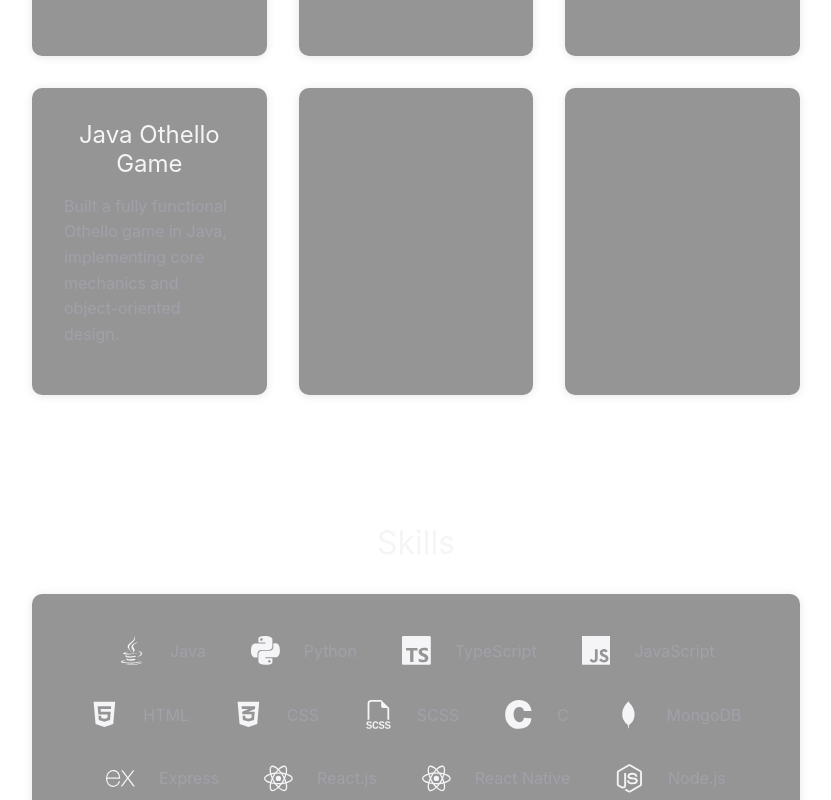
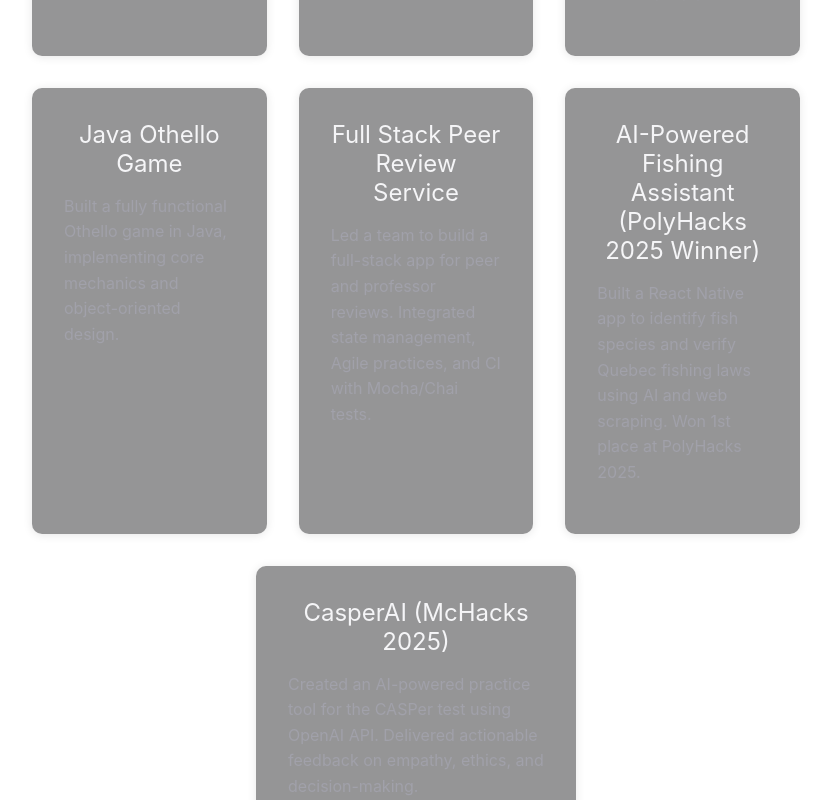
Before and after one commit to FrancoisMartinez/react-portfolio, a React (Vite) app: page / in a window 1280 px wide. Shown: the part 2980-3780 px from the top of the page, without its empty margins (224-1055 px from the left). Built offline with nearby package versions, Linux system fonts and the light colour scheme.

Commit message:
new projects

```diff
--- a/public/data/projects.js
+++ b/public/data/projects.js
@@ -4,37 +4,36 @@
         id: 1,
         titleKey: 'projects.paperTrading.title',
         descriptionKey: 'projects.paperTrading.description',
-        // Optional additional fields
-        year: '2024',
-        type: 'Personal',
-        // Add more fields like 'image', 'link', etc., if available
     },
     {
         id: 2,
         titleKey: 'projects.petAdoption.title',
         descriptionKey: 'projects.petAdoption.description',
-        year: '2024',
-        type: 'Academic',
     },
     {
         id: 3,
         titleKey: 'projects.marketForecaster.title',
         descriptionKey: 'projects.marketForecaster.description',
-        year: '2024',
-        type: 'Personal',
     },
     {
         id: 4,
         titleKey: 'projects.othelloGame.title',
         descriptionKey: 'projects.othelloGame.description',
-        year: '2024',
-        type: 'Academic',
     },
     {
         id: 5,
+        titleKey: 'projects.peerReview.title',
+        descriptionKey: 'projects.peerReview.description',
     },
     {
         id: 6,
+        titleKey: 'projects.fishingAssistant.title',
+        descriptionKey: 'projects.fishingAssistant.description',
+    },
+    {
+        id: 7,
+        titleKey: 'projects.casperAI.title',
+        descriptionKey: 'projects.casperAI.description',
     }
 ];
 
--- a/src/locales/en/translation.json
+++ b/src/locales/en/translation.json
@@ -64,7 +64,18 @@
       "title": "Java Othello Game ",
       "description": "Built a fully functional Othello game in Java, implementing core mechanics and object-oriented design."
     },
-    "viewProject": "View Project"
+    "peerReview": {
+      "title": "Full Stack Peer Review Service",
+      "description": "Led a team to build a full-stack app for peer and professor reviews. Integrated state management, Agile practices, and CI with Mocha/Chai tests."
+    },
+    "fishingAssistant": {
+      "title": "AI-Powered Fishing Assistant (PolyHacks 2025 Winner)",
+      "description": "Built a React Native app to identify fish species and verify Quebec fishing laws using AI and web scraping. Won 1st place at PolyHacks 2025."
+    },
+    "casperAI": {
+      "title": "CasperAI (McHacks 2025)",
+      "description": "Created an AI-powered practice tool for the CASPer test using OpenAI API. Delivered actionable feedback on empathy, ethics, and decision-making."
+    }
   },
   "skills": {
     "title": "Skills",
--- a/src/locales/fr/translation.json
+++ b/src/locales/fr/translation.json
@@ -63,7 +63,18 @@
       "title": "Jeu d'Othello en Java",
       "description": "Conçu un jeu d'Othello en Java, en implémentant les mécanismes de base et le design orienté objet."
     },
-    "viewProject": "Voir le projet"
+    "peerReview": {
+      "title": "Service de Révision par les Pairs Full Stack",
+      "description": "Dirigé une équipe pour développer une application full stack permettant la révision entre étudiants et la gestion par les professeurs. Intégré une gestion d'état, des pratiques Agile et une CI avec des tests Mocha/Chai."
+    },
+    "fishingAssistant": {
+      "title": "Assistant de Pêche IA (Gagnant PolyHacks 2025)",
+      "description": "Créé une application mobile avec React Native pour identifier les espèces de poissons et vérifier les règlements québécois via l'IA et le web scraping. Gagné la 1ère place à PolyHacks 2025."
+    },
+    "casperAI": {
+      "title": "CasperAI (McHacks 2025)",
+      "description": "Développé un outil d'entraînement propulsé par l'IA pour le test CASPer en utilisant l'API OpenAI. Fournit des retours sur l'empathie, l’éthique et la prise de décision."
+    }
   },
   "skills": {
     "title": "Compétences",
```
